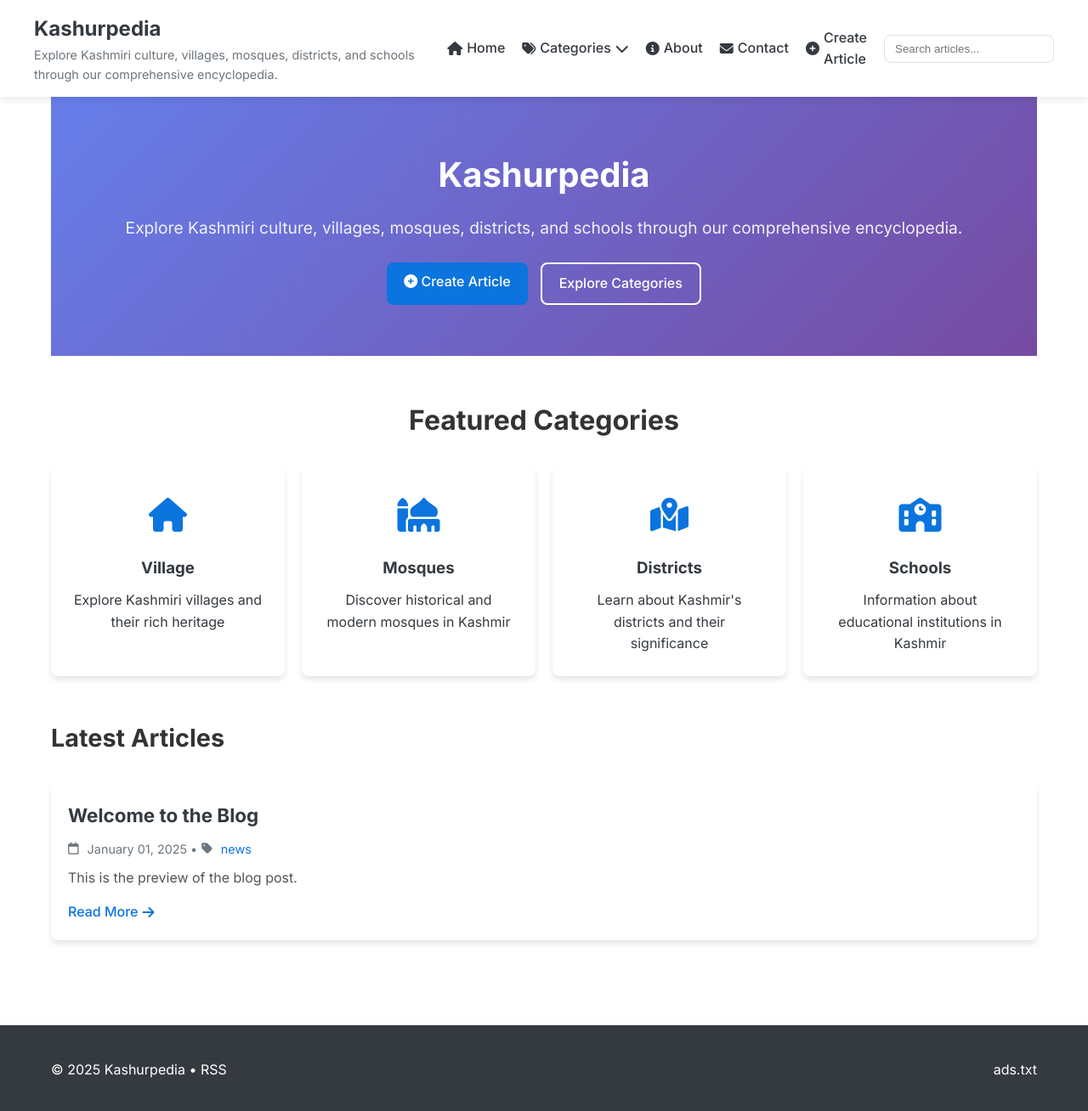
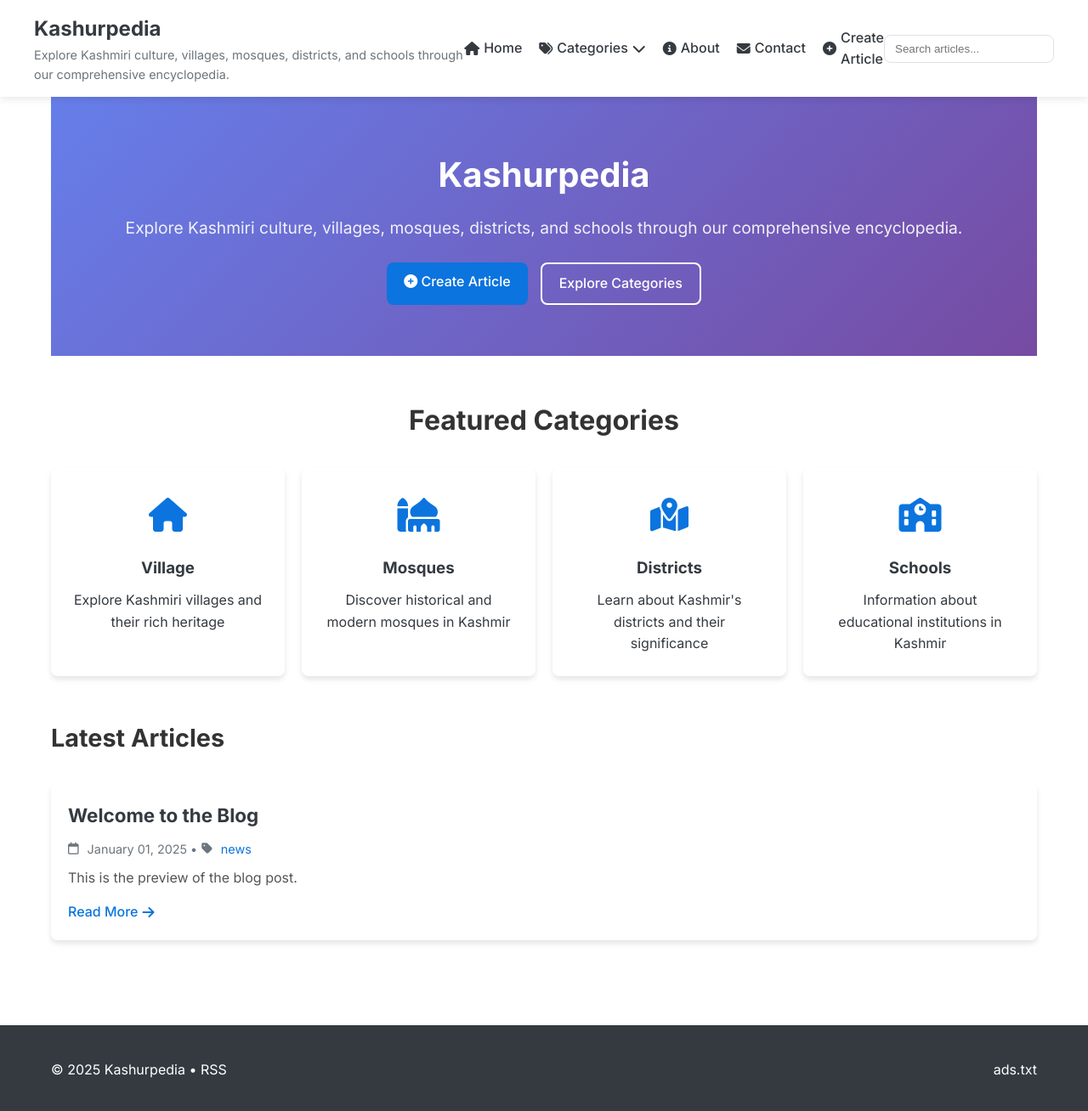
Before and after one commit to itzfew/kashur-koam, a Jekyll site: the page built from index.html, in a window 1280 px wide and 1312 px high. Shown: the top 1308 px of the window at 85% size. Built offline with Jekyll 4.4.1, drawn with Linux system fonts in a browser that asks for light colours; the list of posts is cut into pages by our own code.

Commit message:
Update header.html

```diff
--- a/_includes/header.html
+++ b/_includes/header.html
@@ -6,6 +6,7 @@
       </a>
       <p class="site-tagline">{{ site.description }}</p>
     </div>
+
     <nav class="main-nav">
       <a href="{{ '/' | relative_url }}"><i class="fas fa-home"></i> Home</a>
       <div class="dropdown">
@@ -20,11 +21,13 @@
       <a href="/about/"><i class="fas fa-info-circle"></i> About</a>
       <a href="/contact/"><i class="fas fa-envelope"></i> Contact</a>
       <a href="/create-article/"><i class="fas fa-plus-circle"></i> Create Article</a>
-      <div class="search-container">
-        <input id="search-input" placeholder="Search articles..." aria-label="Search articles">
-        <div id="search-results" class="search-results"></div>
-      </div>
     </nav>
+
+    <div class="search-container">
+      <input id="search-input" placeholder="Search articles..." aria-label="Search articles">
+      <div id="search-results" class="search-results"></div>
+    </div>
+
     <button class="mobile-menu-toggle" aria-label="Toggle menu">
       <i class="fas fa-bars"></i>
     </button>
```
